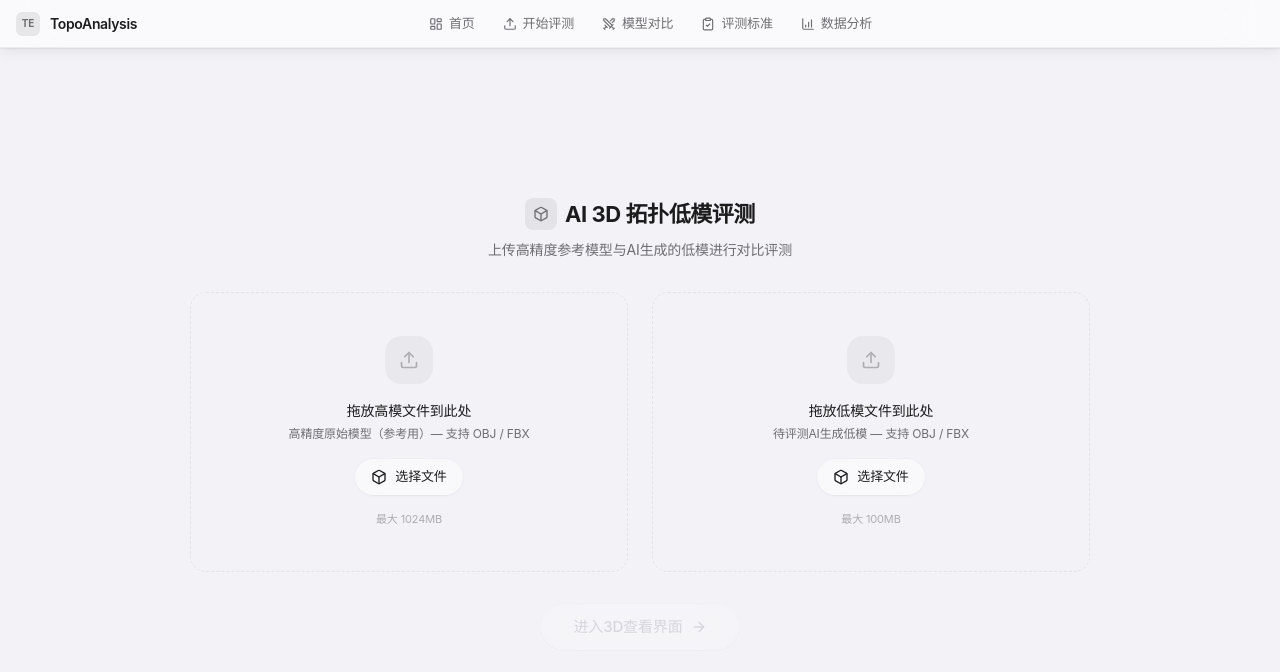
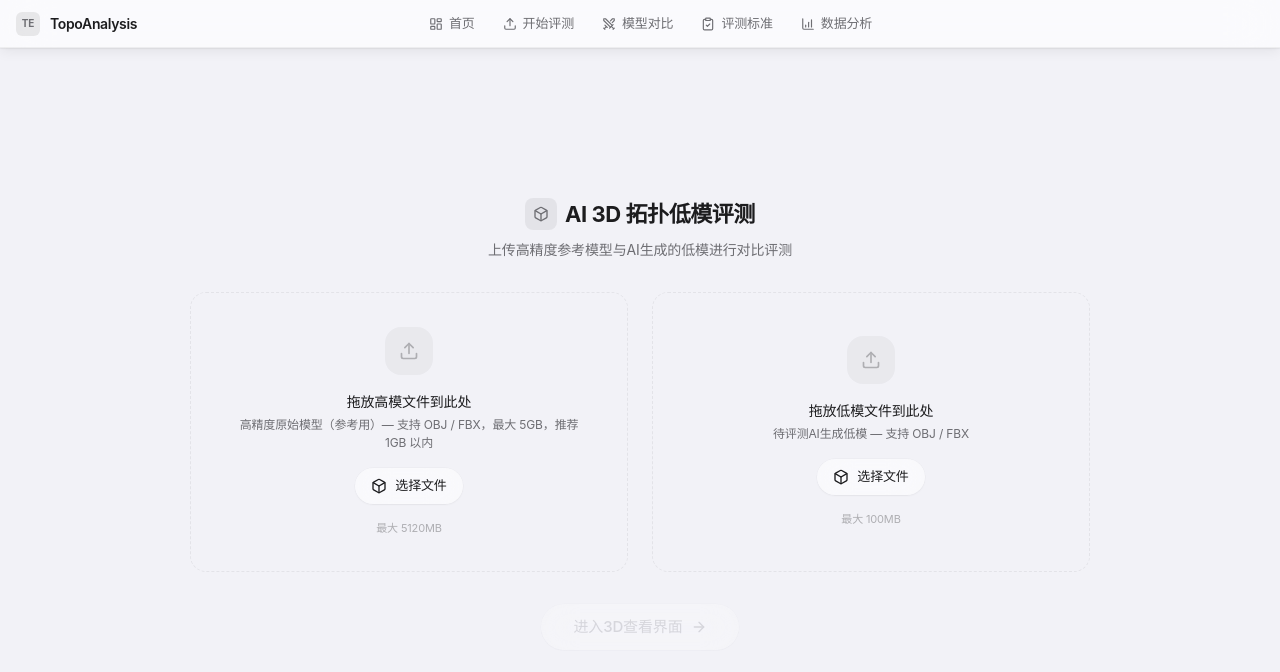
Before and after one commit to xietian121/topoanalysis, a React (Vite) app: page /viewer in a window 1280 px wide. Shown: the top 672 px of the page. Built offline with nearby package versions, Linux system fonts and the light colour scheme.

Commit message:
feat: 高模上传限制提升至5GB，推荐1GB以内，提示同步更新

```diff
--- a/src/lib/constants.ts
+++ b/src/lib/constants.ts
@@ -17,4 +17,4 @@ export const ACCEPTED_MODEL_FORMATS = ['.obj', '.fbx']
 export const LOW_POLY_MODEL_FORMATS = ['.obj']
 export const HIGH_POLY_MODEL_FORMATS = ['.obj', '.fbx']
 export const MAX_FILE_SIZE_MB = 100
-export const HIGH_POLY_MAX_FILE_SIZE_MB = 1024
+export const HIGH_POLY_MAX_FILE_SIZE_MB = 5120
--- a/src/pages/EvalWizardPage.tsx
+++ b/src/pages/EvalWizardPage.tsx
@@ -331,6 +331,7 @@ export function EvalWizardPage() {
                   <p className="text-[12px] text-blue-700 leading-relaxed">
                     💡 <span className="font-semibold">强烈建议上传高模参考</span> — 高模是评判低模拓扑匹配度的核心参照。
                     上传后可对比分析低模布线是否精准还原了高模的结构轮廓，评测结论将更具参考价值。
+                    为兼顾加载速度与分析精度，<span className="font-semibold">推荐上传 1GB 以内</span>的高模文件。
                   </p>
                 </div>
                 {!highUploadDone ? (
@@ -339,7 +340,7 @@ export function EvalWizardPage() {
                     error={highError}
                     onFilesAccepted={handleHighFileAccepted}
                     label="拖放参考高模文件到此处"
-                    description="支持 OBJ / FBX — 最大 1024MB"
+                    description="支持 OBJ / FBX — 最大 5GB，推荐 1GB 以内"
                     maxSizeMB={HIGH_POLY_MAX_FILE_SIZE_MB}
                     acceptFormats={HIGH_POLY_MODEL_FORMATS}
                   />
--- a/src/pages/UploadPage.tsx
+++ b/src/pages/UploadPage.tsx
@@ -40,7 +40,7 @@ export function UploadPage() {
                 error={highModel.error}
                 onFilesAccepted={(files) => loadHighPolyModel(files[0])}
                 label="拖放高模文件到此处"
-                description="高精度原始模型（参考用）— 支持 OBJ / FBX"
+                description="高精度原始模型（参考用）— 支持 OBJ / FBX，最大 5GB，推荐 1GB 以内"
                 maxSizeMB={HIGH_POLY_MAX_FILE_SIZE_MB}
               />
               {highModel.info && !highModel.isLoading && (
```
